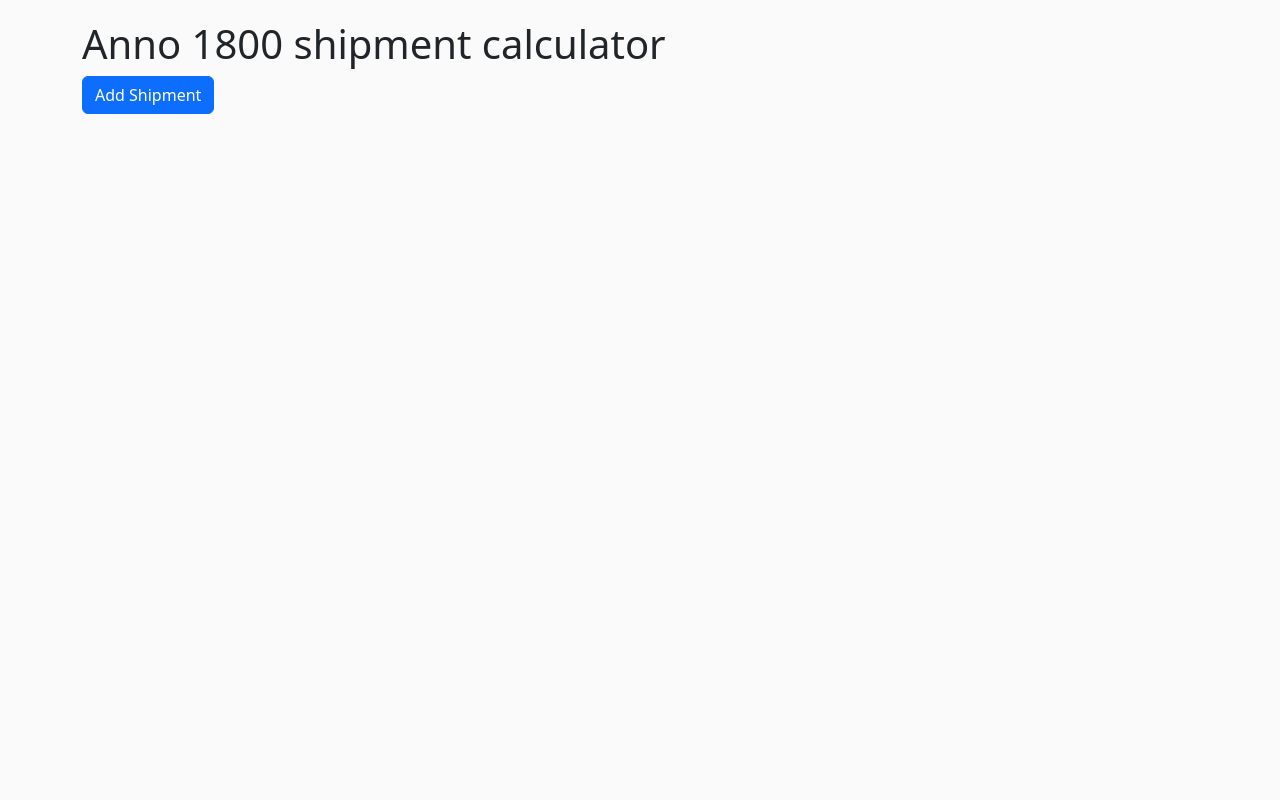
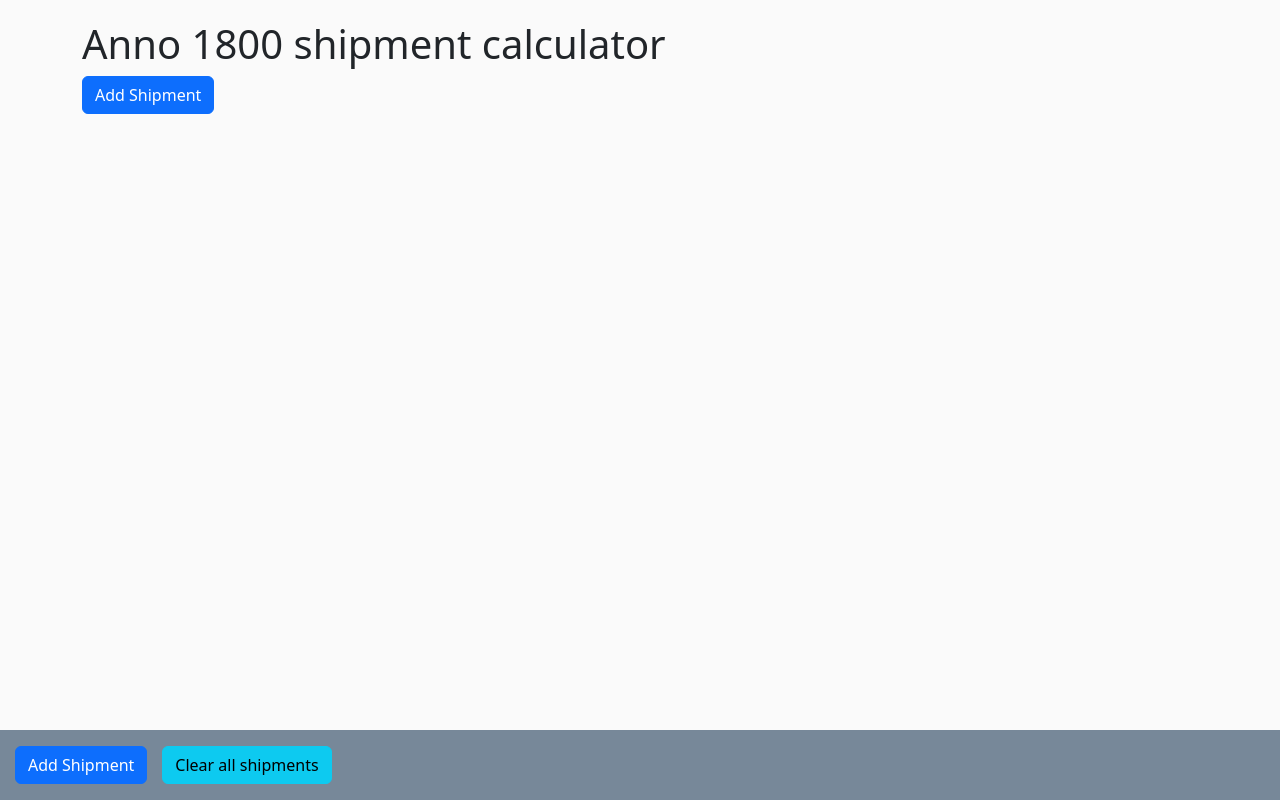
Before and after one commit to carl-eis/anno-1800-calculator, a React (Vite) app: page / in a window 1280 px wide. Built offline with nearby package versions, Linux system fonts and the light colour scheme.

Commit message:
feat: sticky footer

```diff
--- a/package.json
+++ b/package.json
@@ -13,6 +13,7 @@
     "@fortawesome/fontawesome-svg-core": "^6.4.2",
     "@fortawesome/free-solid-svg-icons": "^6.4.2",
     "@fortawesome/react-fontawesome": "^0.2.0",
+    "@swc/plugin-styled-components": "^1.5.92",
     "@types/lodash": "^4.14.198",
     "@types/uuid": "^9.0.4",
     "bootstrap": "^5.3.2",
--- a/src/App/App.tsx
+++ b/src/App/App.tsx
@@ -2,15 +2,16 @@
 import { faCheckSquare, faCoffee, faTrash } from '@fortawesome/free-solid-svg-icons'
 import { Formik, useFormikContext } from 'formik'
 import { cloneDeep, get } from 'lodash'
-import React from 'react'
+import React, { useLayoutEffect, useState } from 'react'
 import { Container } from 'react-bootstrap'
 import Button from 'react-bootstrap/Button'
 import { RecoilRoot, } from 'recoil'
 import { NestedForm } from './NestedForm.tsx'
 import { ShipmentRow } from './ShipmentRow.tsx'
 import { ShippingStats } from './ShippingStats.tsx'
+import { createPortal } from 'react-dom';
 
-import { Body, CardsGrid } from './styles.tsx'
+import { Body, ButtonGrid, CardsGrid, FooterButtons, FooterContainer } from './styles.tsx'
 
 library.add(faCheckSquare, faCoffee, faTrash)
 
@@ -25,6 +26,12 @@
 const ShipsForm = () => {
   const { values: formValues, setFieldValue } = useFormikContext()
 
+  const [portalTarget, setPortalTarget] = useState<any>(null)
+
+  useLayoutEffect(() => {
+    setPortalTarget(document.getElementById('navbar-portal'))
+  }, [])
+
   const addResource = (dataPath: string) => () => {
     const existingValues: any[] = get(formValues, dataPath) ?? []
     if (!existingValues?.length) {
@@ -33,6 +40,10 @@
       const prevValue = get(existingValues, existingValues.length - 1)
       setFieldValue(dataPath, [...existingValues, cloneDeep(prevValue)])
     }
+  }
+
+  const reset = () => {
+    setFieldValue('shipments', [])
   }
 
   return (
@@ -48,7 +59,15 @@
 
         {/*<DebugFormValues/>*/}
       </CardsGrid>
-      <Button onClick={addResource('shipments')}>Add Shipment</Button>
+      <ButtonGrid>
+        <Button onClick={addResource('shipments')}>Add Shipment</Button>
+      </ButtonGrid>
+      {!!portalTarget && createPortal((
+        <FooterButtons>
+          <Button onClick={addResource('shipments')}>Add Shipment</Button>
+          <Button variant={'info'} onClick={reset}>Clear all shipments</Button>
+        </FooterButtons>
+      ), portalTarget)}
     </div>
   )
 }
@@ -68,6 +87,7 @@
           </Formik>
         </Container>
       </Body>
+      <FooterContainer id={'navbar-portal'}></FooterContainer>
     </RecoilRoot>
   )
 }
--- a/src/App/ResourceRow.tsx
+++ b/src/App/ResourceRow.tsx
@@ -4,7 +4,7 @@
 import React, { useCallback } from 'react'
 import Button from 'react-bootstrap/Button'
 import { removeItemAtIndex } from './helpers.ts'
-import { CargoCloseContainer, CargoInputRow, CargoRowContainer } from './styles.tsx'
+import { CargoCloseContainer, CargoInputRow, CargoRowContainer, StyledCloseButton } from './styles.tsx'
 import { TextInput } from './TextInput.tsx'
 
 export const ResourceRow = (props) => {
@@ -21,7 +21,6 @@
 
   return (
     <div>
-      {/*<h6>{resourceName} {index + 1}</h6>*/}
       <CargoRowContainer>
         <CargoInputRow>
           <Field
@@ -36,9 +35,9 @@
           />
         </CargoInputRow>
         <CargoCloseContainer>
-          <Button onClick={removeResource} variant={'info'} style={{ height: '38px' }}>
+          <StyledCloseButton onClick={removeResource} variant={'info'}>
             <FontAwesomeIcon icon={['fas', 'trash']}/>
-          </Button>
+          </StyledCloseButton>
         </CargoCloseContainer>
       </CargoRowContainer>
     </div>
--- a/src/App/styles.tsx
+++ b/src/App/styles.tsx
@@ -1,19 +1,41 @@
 import React from 'react'
+import Button from 'react-bootstrap/Button'
 import Card from 'react-bootstrap/Card'
 import styled from 'styled-components'
 
+enum Breakpoints {
+  MOBILE = '520px',
+  TABLET = '767px'
+}
+
 export const Body = styled.div<any>`
-  width: 100vw;
-  min-height: 100vh;
+  flex: 1 0 auto;
+  width: 100%;
+  min-height: 100%;
   display: flex;
   flex-direction: column;
   background: #fafafa;
   align-items: center;
+  padding-bottom: 100px;
+  overflow: visible;
+`
+
+export const StyledCloseButton = styled(Button)`
+  height: 38px;
+
+  @media(max-width: ${Breakpoints.MOBILE}) {
+    margin-bottom: 10px;
+    width: 100%;
+  }
 `
 
 export const CargoRowContainer = styled.div`
   display: flex;
   flex-direction: row;
+
+  @media(max-width: ${Breakpoints.MOBILE}) {
+    flex-direction: column;
+  }
 `
 
 export const CargoInputRow = styled.div`
@@ -21,6 +43,14 @@
   display: flex;
   flex-direction: row;
   justify-content: space-evenly;
+
+  @media(max-width: ${Breakpoints.TABLET}) {
+
+  }
+
+  @media(max-width: ${Breakpoints.MOBILE}) {
+    flex-direction: column;
+  }
 `
 
 export const CargoCloseContainer = styled.div`
@@ -34,15 +64,58 @@
   background: lightblue;
 `
 
+export const StyledShipmentCard = styled(Card)`
+  display: flex;
+  flex: 0 1 480px;
+  margin-bottom: 20px;
+  padding: 15px;
+`
+
 export const CardsGrid = styled.div`
-  display: grid;
-  grid-template-columns: 1fr 1fr;
+  display: flex;
+  justify-content: flex-start;
+  overflow: hidden;
+
+  column-gap: 15px;
+  width: 100%;
+  flex-wrap: wrap;
+
+  @media(max-width: ${Breakpoints.TABLET}) {
+    grid-template-columns: 1fr;
+  }
+
+  @media(max-width: ${Breakpoints.MOBILE}) {
+    grid-template-columns: 1fr;
+    ${StyledShipmentCard} {
+      min-width: auto;
+    }
+  }
 `
+
 export const ShipmentCard = ({ children }) => {
   return (
-    <Card style={{ width: '500px', marginBottom: '20px', padding: '15px' }}>
+    <StyledShipmentCard>
       {children}
-    </Card>
+    </StyledShipmentCard>
+  )
+}
+
+export const ButtonGridContainer = styled(CardsGrid)`
+  div {
+    min-width: 300px;
+    display: flex;
+    flex: 0 1 100%;
+  }
+`
+
+export const ButtonGrid = ({ children }) => {
+  return (
+    <ButtonGridContainer>
+      <div>
+        {children}
+      </div>
+      <div></div>
+    </ButtonGridContainer>
   )
 }
 
@@ -54,3 +127,25 @@
   grid-template-columns: 1fr 1fr;
   max-width: 260px;
 `
+
+export const FooterContainer = styled.div`
+  position: fixed;
+
+  bottom: 0;
+  left: 0;
+  right: 0;
+
+  height: 70px;
+  margin-top: 10px;
+
+  background: lightslategray;
+`
+
+export const FooterButtons = styled.div`
+  height: 100%;
+  display: flex;
+  flex-direction: row;
+  align-items: center;
+  margin: 0 15px;
+  grid-gap: 15px;
+`
--- a/src/index.css
+++ b/src/index.css
@@ -0,0 +1,23 @@
+html {
+    height: 100%;
+}
+
+body {
+    height:100%;
+    margin: 0;
+    padding: 0;
+    button, html [type="button"], [type="reset"], [type="submit"] {
+        -webkit-appearance: unset;
+    }
+    overflow-x: auto;
+    overflow-y: auto;
+
+    display: flex;
+    flex-direction: column;
+}
+
+#root {
+    height: 100%;
+    display: flex;
+    flex-direction: column;
+}
--- a/vite.config.ts
+++ b/vite.config.ts
@@ -3,6 +3,8 @@
 
 // https://vitejs.dev/config/
 export default defineConfig({
-  plugins: [react()],
+  plugins: [react({
+    plugins: [["@swc/plugin-styled-components", {}]]
+  })],
   base: '/anno-1800-calculator'
 })
```
Also changed, not shown: 1 other file (tests, documents, lock files or other folders).
